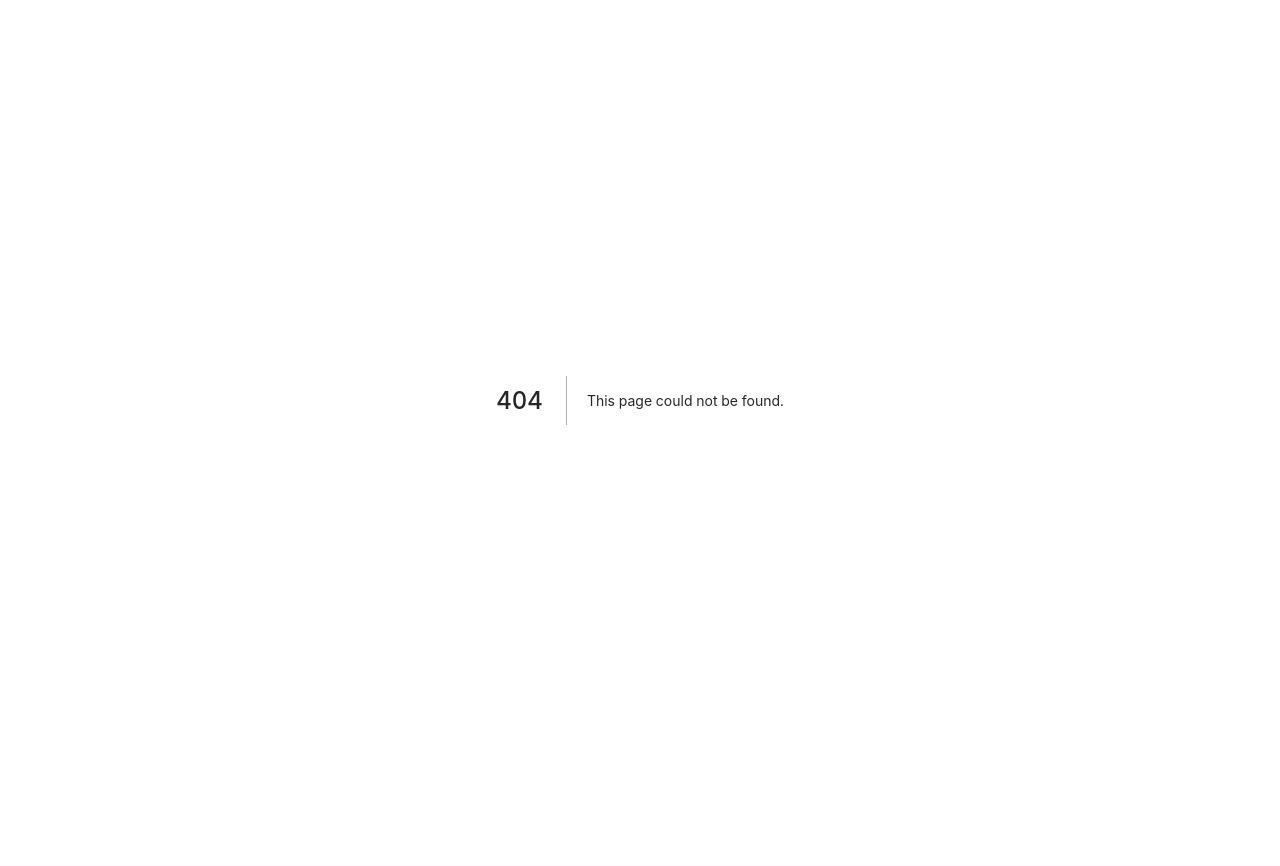
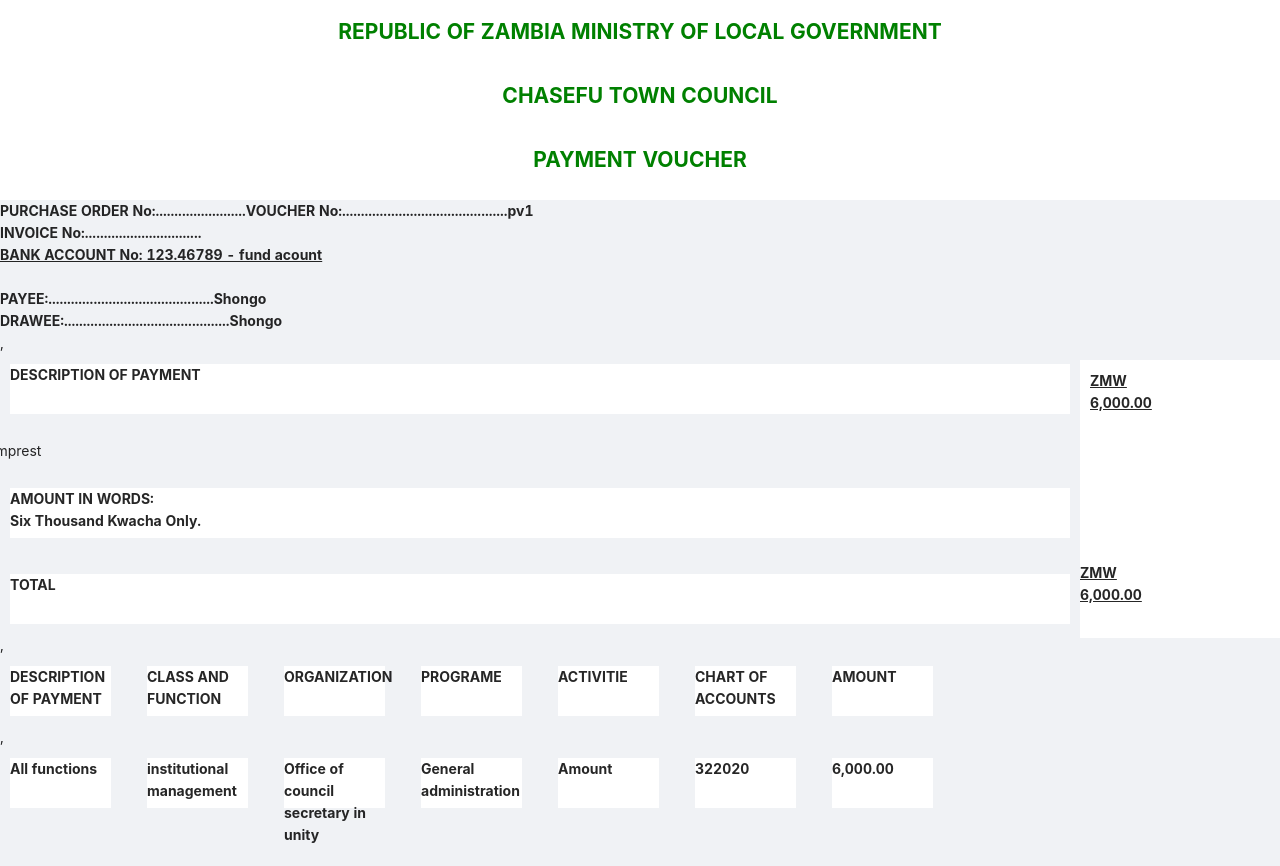
Before and after one commit to Bensonsuwilanjishimonga/gramosi, a Next.js app: page /admin/reports/payment-voucher in a window 1280 px wide. Before the commit this address had no page. Before the commit the page ends 800 px from the top, so only its background shows below. Built offline with nearby package versions, Linux system fonts and the light colour scheme.

Commit message:
added payment voucher

```diff
--- /dev/null
+++ b/pages/admin/reports/payment-voucher/index.js
@@ -0,0 +1,140 @@
+import { Col, Row } from 'antd'
+import Layout, { Content, Footer, Header } from 'antd/lib/layout/layout'
+import Sider from 'antd/lib/layout/Sider'
+import React from 'react'
+
+
+const paymentVoucher = () => {
+
+    return(
+
+        <Layout>
+    <Header className="voucher1" style={{height:200, backgroundColor:'white', textAlign:'center'}}  >
+<h1 style={{fontWeight:'bold', color:'green', align:'center'}}  >REPUBLIC OF ZAMBIA
+MINISTRY OF LOCAL GOVERNMENT
+<br/>
+CHASEFU TOWN COUNCIL
+<br/>
+PAYMENT VOUCHER</h1>
+
+    </Header>
+    <Layout>
+      <Content>
+<div style={{fontWeight:'bold'}}  >
+PURCHASE ORDER No:........................VOUCHER No:............................................pv1 <br/>
+INVOICE No:...............................<br/>
+<div style={{textDecoration:'underline'}} >BANK ACCOUNT No: 123.46789 - fund acount
+</div><br/>
+PAYEE:............................................Shongo
+<br/>
+DRAWEE:............................................Shongo
+</div>,
+
+
+<Row gutter={[16,16]}>
+<Col span={24}>
+<div style={{backgroundColor:'white',height:50,margin:10,fontWeight:'bold'}}>DESCRIPTION OF PAYMENT</div>
+
+</Col>
+imprest
+<Col span={24}>
+<div style={{backgroundColor:'white',height:50,margin:10,fontWeight:'bold'}}>
+    AMOUNT IN WORDS: <br/>
+    Six Thousand Kwacha Only.
+
+    </div>
+</Col>
+
+<Col span={24}>
+<div style={{backgroundColor:'white',height:50,margin:10,fontWeight:'bold'}}>TOTAL </div>
+
+</Col>
+
+  </Row>,
+
+  <Row gutter={[16,16]}>
+<Col span={3}>
+<div style={{backgroundColor:'white',height:50,margin:10,fontWeight:'bold'}}>DESCRIPTION OF PAYMENT</div>
+</Col>
+<Col span={3}>
+<div style={{backgroundColor:'white',height:50,margin:10,fontWeight:'bold'}}>CLASS AND FUNCTION</div>
+</Col>
+<Col span={3}>
+<div style={{backgroundColor:'white',height:50,margin:10,fontWeight:'bold'}}>ORGANIZATION</div>
+</Col>
+<Col span={3}>
+<div style={{backgroundColor:'white',height:50,margin:10,fontWeight:'bold'}}>PROGRAME</div>
+</Col>
+<Col span={3}>
+<div style={{backgroundColor:'white',height:50,margin:10,fontWeight:'bold'}}>ACTIVITIE</div>
+</Col>
+<Col span={3}>
+<div style={{backgroundColor:'white',height:50,margin:10,fontWeight:'bold'}}>CHART OF ACCOUNTS</div>
+</Col>
+<Col span={3}>
+<div style={{backgroundColor:'white',height:50,margin:10,fontWeight:'bold'}}>AMOUNT</div>
+</Col>
+  </Row>,
+  <Row  gutter={[16,16]}>
+  <Col span={3}>
+<div style={{backgroundColor:'white',height:50,margin:10,fontWeight:'bold'}}>All functions</div>
+</Col>
+<Col span={3}>
+<div style={{backgroundColor:'white',height:50,margin:10,fontWeight:'bold'}}>institutional management</div>
+</Col>
+<Col span={3}>
+<div style={{backgroundColor:'white',height:50,margin:10,fontWeight:'bold'}}>Office of council secretary in unity</div>
+</Col>
+<Col span={3}>
+<div style={{backgroundColor:'white',height:50,margin:10,fontWeight:'bold'}}>General administration</div>
+</Col>
+<Col span={3}>
+<div style={{backgroundColor:'white',height:50,margin:10,fontWeight:'bold'}}>Amount</div>
+</Col>
+<Col span={3}>
+<div style={{backgroundColor:'white',height:50,margin:10,fontWeight:'bold'}}>322020</div>
+</Col>
+<Col span={3}>
+<div style={{backgroundColor:'white',height:50,margin:10,fontWeight:'bold',}}>6,000.00</div>
+</Col>
+
+  </Row>
+
+
+      </Content>
+      <Sider className="sider" style={{marginTop:160, marginBottom:180, backgroundColor:'white', position:'static'  }}  >
+      <Col span={24}>
+<div style={{backgroundColor:'white',height:50,margin:10,fontWeight:'bold', textDecoration:'underline'}}>
+    ZMW <br/>
+    6,000.00
+    </div>
+<br/>
+<br/>
+<br/>
+<br/>
+<br/>
+<br/>
+
+</Col>
+<Col span={24}>
+<div style={{backgroundColor:'white',height:50,fontWeight:'bold', textDecoration:'underline'}}>
+    ZMW <br/>
+    6,000.00
+    </div>
+
+</Col>
+      </Sider>
+    </Layout>
+    <Footer>
+
+
+
+    </Footer>
+  </Layout>
+
+
+    )
+}
+
+
+export default paymentVoucher
```
Also changed, not shown: pages/admin/reports/payment-voucher/constants.js (added).
